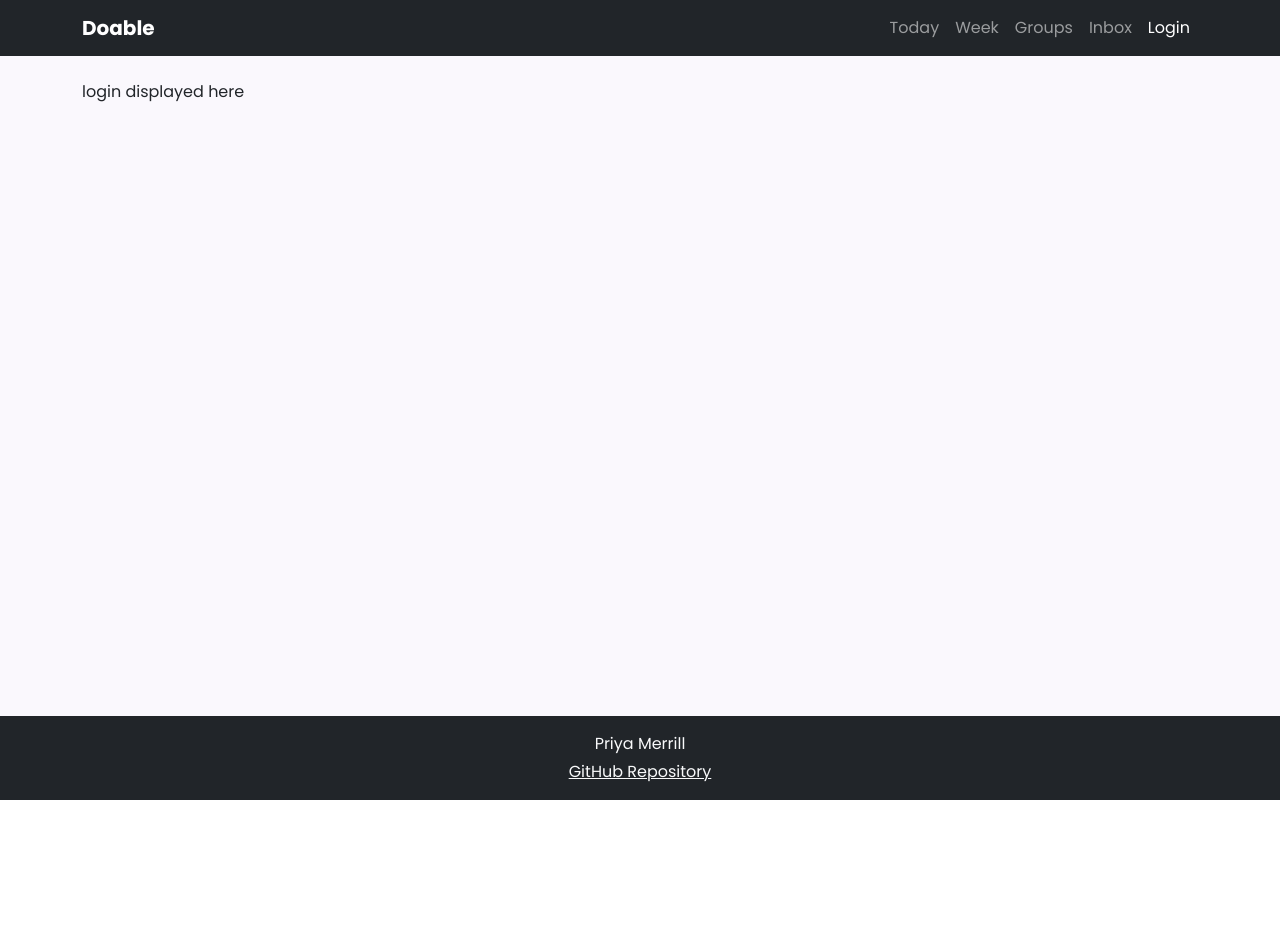
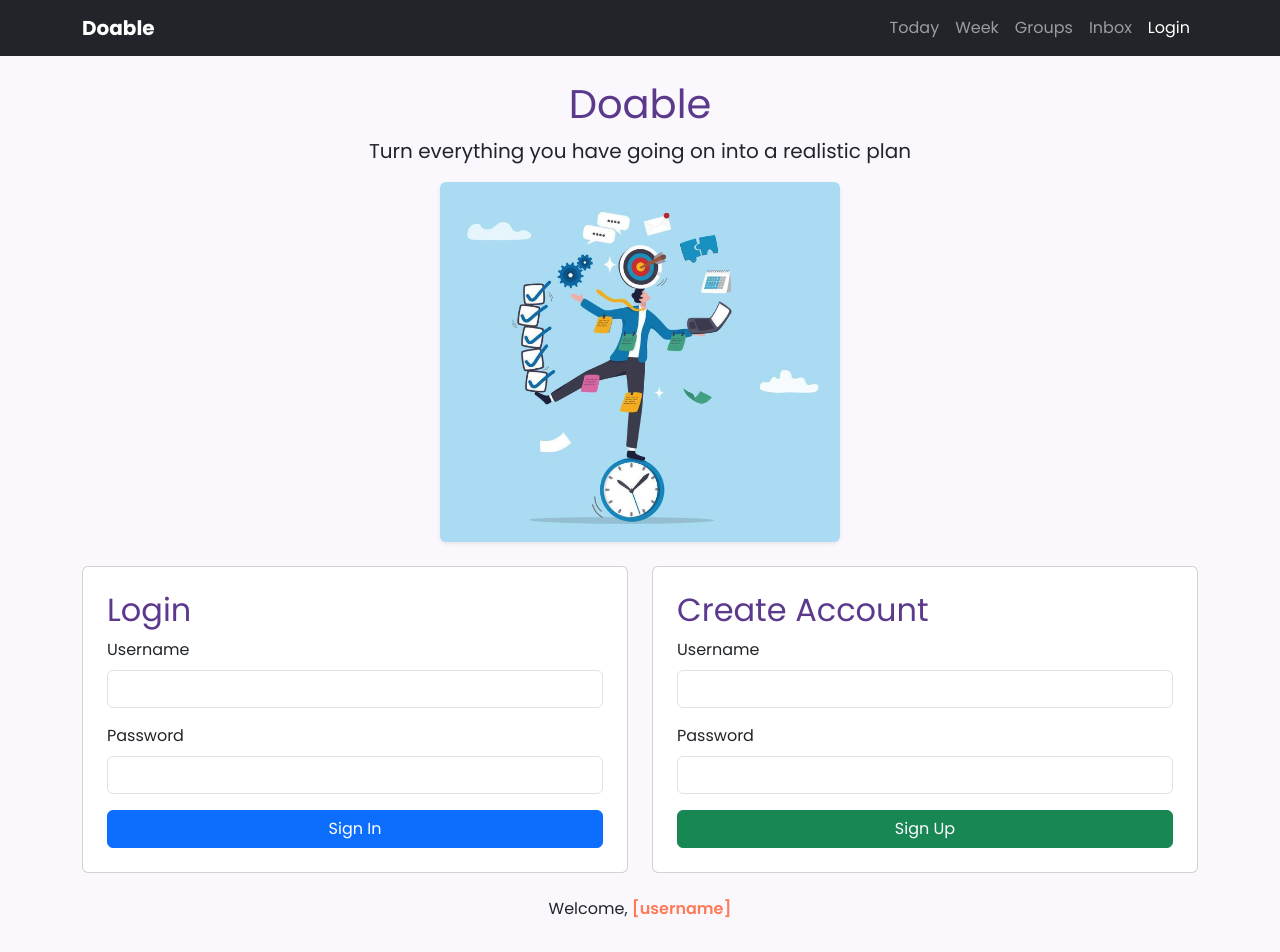
Before and after one commit to PriyaMerrill/startup, a React (Vite) app: page / in a window 1280 px wide. Shown: the top 952 px of the page. Before the commit the page ends 800 px from the top, so only its background shows below. Built offline with nearby package versions, Linux system fonts and the light colour scheme.

Commit message:
login jsx filled out and syntax changed for jsx

```diff
--- a/login.html
+++ /dev/null
@@ -1,84 +0,0 @@
-<!DOCTYPE html>
-
-<html lang="en">
-    <!--head is metadata about the page with no visible content-->
-    <head>
-        <meta charset="UTF-8" />
-        <meta name="viewport" content="width=device-width, initial-scale=1.0" />
-
-        <!--title shows in the browser tab-->
-        <title>Doable</title>
-        <link href="https://cdn.jsdelivr.net/npm/bootstrap@5.3.3/dist/css/bootstrap.min.css" rel="stylesheet" />
-
-        <link rel="preconnect" href="https://fonts.googleapis.com" />
-        <link rel="preconnect" href="https://fonts.gstatic.com" crossorigin />
-        <link href="https://fonts.googleapis.com/css2?family=Poppins:wght@400;600;700&display=swap" rel="stylesheet" />
-
-        <link rel="stylesheet" href="styles.css" />
-
-
-    </head>
-    <body>
-        <header>
-            <nav class="navbar navbar-expand-md navbar-dark bg-dark">
-                <div class="container">
-                    <a class="navbar-brand fw-bold" href="index.html">Doable</a>
-
-                    <button class="navbar-toggler" type ="button" data-bs-toggle="collapse" data-bs-target="#navLinks"
-                        aria-controls="navLinks" aria-expanded="false" aria-label="Toggle navigation">
-                    <span class="navbar-toggler-icon"></span>
-                    </button>
-                    <div class="collapse navbar-collapse" id="navLinks">
-                        <ul class="navbar-nav ms-auto">
-                            <li class="nav-item"><a class="nav-link" href="today.html">Today</a></li>
-                            <li class="nav-item"><a class="nav-link" href="week.html">Week</a></li>
-                            <li class="nav-item"><a class="nav-link" href="groups.html">Groups</a></li>
-                            <li class="nav-item"><a class="nav-link" href="inbox.html">Inbox</a></li>
-                            <li class="nav-item"><a class="nav-link active" href="index.html">Login</a></li>
-                        </ul>
-                    </div>
-                </div>
-            </nav>
-        </header>
-
-        <main class="container py-4">
-            <div class="text-center mb-4">
-                <h1>Doable</h1>
-                <p class="lead">Turn everything you have going on into a realistic plan</p>
-                <img class="img-fluid rounded shadow-sm" src="login-image.png"
-             alt="Illustration of a person balancing many tasks at once — checklist, calendar, and laptop — while riding a clock" width="400" />
-            </div>
-            <div class="row g-4">
-                <div class="col-md-6">
-                    <form class="card p-4 h-100">
-                        <h2>Login</h2>
-                        <label class="form-label" for="login-username">Username</label>
-                        <input class="form-control mb-3" type="text" id="login-username" name="username" required />
-                        <label class="form-label" for="login-password">Password</label>
-                        <input class="form-control mb-3" type="password" id="login-password" name="password" required />
-                        <button class="btn btn-primary" type="submit">Sign In</button>
-                    </form>
-                </div>
-                <div class="col-md-6">
-                    <form class="card p-4 h-100">
-                        <h2>Create Account</h2>
-                        <label class="form-label" for="create-username">Username</label>
-                        <input class="form-control mb-3" type="text" id="create-username" name="username" required />
-                        <label class="form-label" for="create-password">Password</label>
-                        <input class="form-control mb-3" type="password" id="create-password" name="password" required />
-                        <button class="btn btn-success" type="submit">Sign Up</button>
-                    </form>
-                </div>
-            </div>
-            <p class="mt-4 text-center">Welcome, <span id="username-display">[username]</span></p>
-        </main>
-
-        <footer class="bg-dark text-light text-center py-3 mt-auto">
-            <p class="mb-1">Priya Merrill</p>
-            <a class="link-light" href="https://github.com/PriyaMerrill/startup">GitHub Repository</a>
-        </footer>
-
-        <script src="https://cdn.jsdelivr.net/npm/bootstrap@5.3.3/dist/js/bootstrap.bundle.min.js"></script>
-
-    </body>
-</html>
--- a/src/login/login.jsx
+++ b/src/login/login.jsx
@@ -3,7 +3,36 @@ import React from 'react';
 export function Login() {
   return (
     <main className="container py-4">
-      <div>login displayed here</div>
-    </main>
+            <div className="text-center mb-4">
+                <h1>Doable</h1>
+                <p className="lead">Turn everything you have going on into a realistic plan</p>
+                <img className="img-fluid rounded shadow-sm" src="/login-image.png"
+             alt="Illustration of a person balancing many tasks at once — checklist, calendar, and laptop — while riding a clock" width="400" />
+            </div>
+            <div className="row g-4">
+                <div className="col-md-6">
+                    <form className="card p-4 h-100">
+                        <h2>Login</h2>
+                        <label className="form-label" htmlFor="login-username">Username</label>
+                        <input className="form-control mb-3" type="text" id="login-username" name="username" required />
+                        <label className="form-label" htmlFor="login-password">Password</label>
+                        <input className="form-control mb-3" type="password" id="login-password" name="password" required />
+                        <button className="btn btn-primary" type="submit">Sign In</button>
+                    </form>
+                </div>
+                <div className="col-md-6">
+                    <form className="card p-4 h-100">
+                        <h2>Create Account</h2>
+                        <label className="form-label" htmlFor="create-username">Username</label>
+                        <input className="form-control mb-3" type="text" id="create-username" name="username" required />
+                        <label className="form-label" htmlFor="create-password">Password</label>
+                        <input className="form-control mb-3" type="password" id="create-password" name="password" required />
+                        <button className="btn btn-success" type="submit">Sign Up</button>
+                    </form>
+                </div>
+            </div>
+            <p className="mt-4 text-center">Welcome, <span id="username-display">[username]</span></p>
+        </main>
+
   );
 }
```
